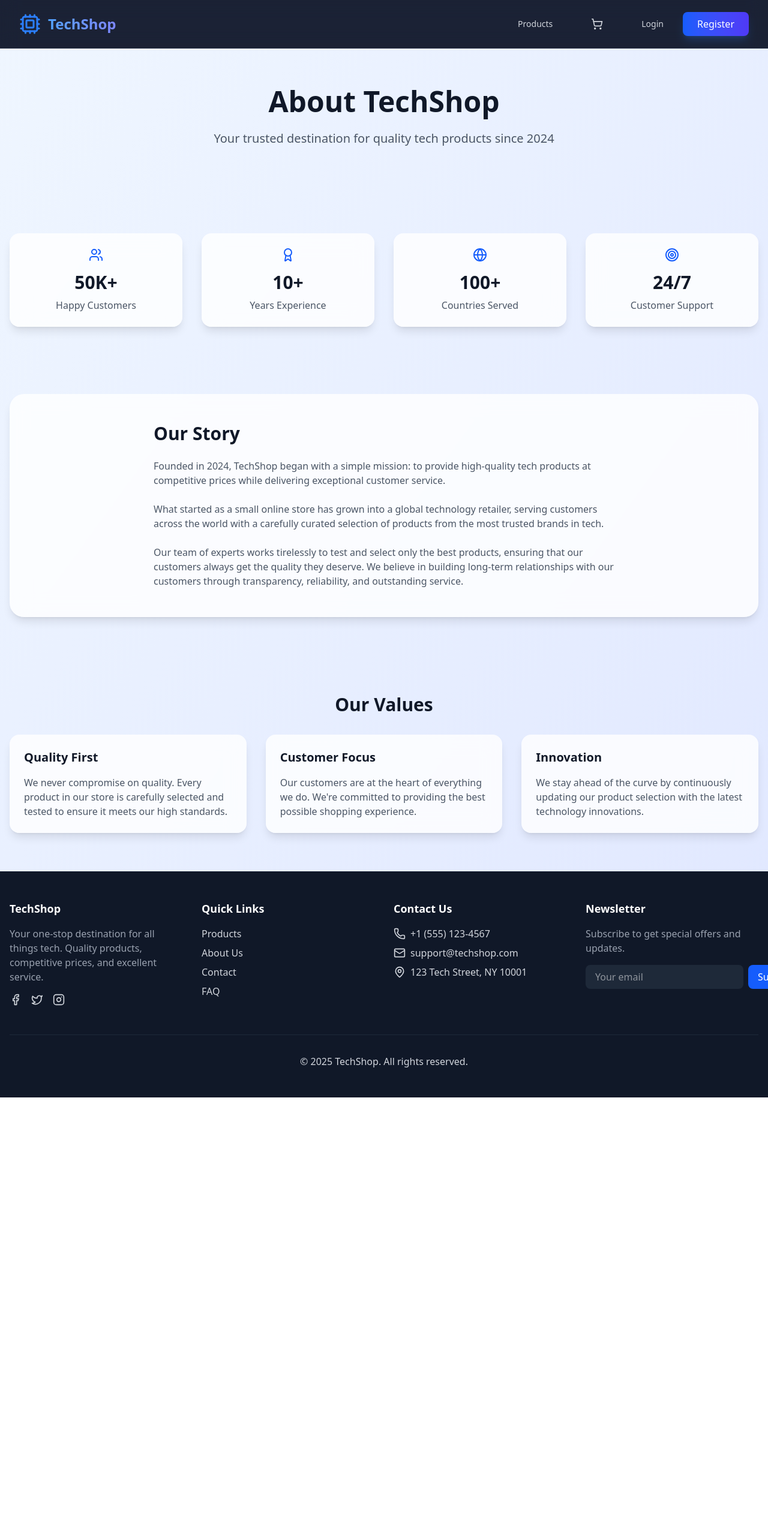
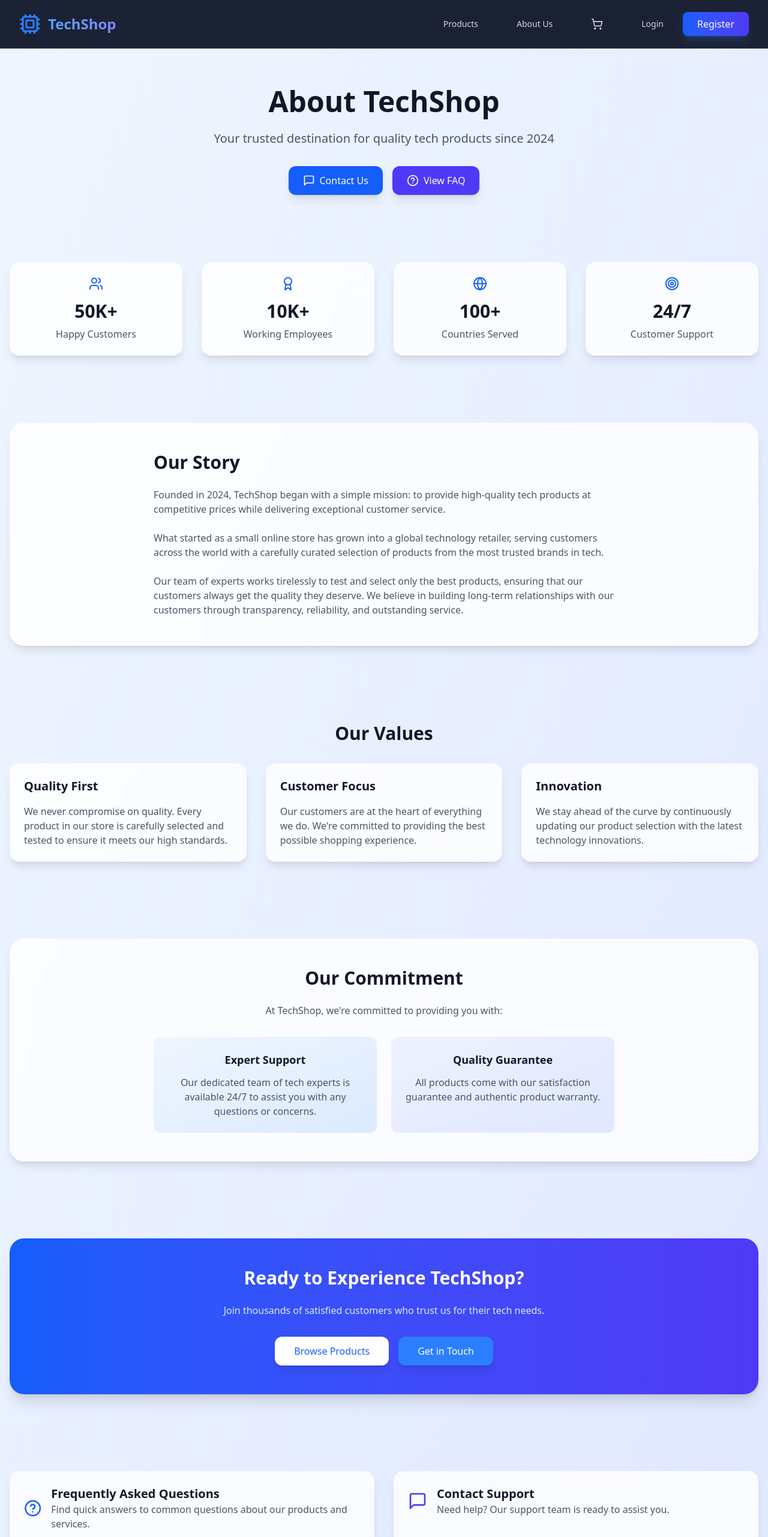
Before and after one commit to AdityaShirwalkar/TechShop, a React (Vite) app in the folder frontend/: page /about in a window 1280 px wide. Shown: the top 2563 px of the page at 60% size. Before the commit the page ends 1830 px from the top, so only its background shows below. Built offline with nearby package versions, Linux system fonts and the light colour scheme.

Commit message:
Updated navbar and about section

```diff
--- a/frontend/src/components/Navbar.jsx
+++ b/frontend/src/components/Navbar.jsx
@@ -11,18 +11,21 @@ export default function Navbar() {
 
   const cartItemsCount = cart.reduce((acc, item) => acc + item.quantity, 0);
   const isAdmin = user?.role === 'admin';
-
-  // Extract username from email (everything before @)
   const username = user?.username ? user.username : '';
 
   const handleLogout = async () => {
     try {
       await logout();
-      // Redirect will be handled by the AuthContext
     } catch (error) {
       console.error('Failed to logout:', error);
     }
   };
+
+  // Simplified navigation links array
+  const navigationLinks = [
+    { to: "/products", label: "Products" },
+    { to: "/about", label: "About Us" },
+  ];
 
   return (
     <nav className="bg-white/5 backdrop-blur-lg border-b border-white/10 sticky top-0 z-50">
@@ -45,12 +48,15 @@ export default function Navbar() {
 
           {/* Desktop Navigation */}
           <div className="hidden sm:flex sm:items-center sm:space-x-8">
+            {navigationLinks.map((link) => (
               <Link
-              to="/products"
+                key={link.to}
+                to={link.to}
                 className="text-gray-300 hover:text-white px-4 py-2 text-sm font-medium rounded-lg hover:bg-white/5 transition-colors duration-200"
               >
-              Products
+                {link.label}
               </Link>
+            ))}
 
             {isAdmin && (
               <Link
@@ -87,7 +93,7 @@ export default function Navbar() {
                   onClick={handleLogout}
                   className="flex items-center space-x-2 bg-gradient-to-r from-rose-500 to-pink-600 text-white px-4 py-2 rounded-lg hover:from-rose-600 hover:to-pink-700 transition-all duration-300"
                 >
-                  <LogOut className=" w-4 h-4" />
+                  <LogOut className="w-4 h-4" />
                   <span>Logout</span>
                 </button>
               </div>
@@ -125,12 +131,15 @@ export default function Navbar() {
       {isMobileMenuOpen && (
         <div className="sm:hidden bg-gray-900/90 backdrop-blur-lg border-t border-white/10">
           <div className="px-4 pt-2 pb-3 space-y-2">
+            {navigationLinks.map((link) => (
               <Link
-              to="/products"
+                key={link.to}
+                to={link.to}
                 className="block px-4 py-3 text-base font-medium text-gray-300 hover:text-white hover:bg-white/5 rounded-lg transition-colors duration-200"
               >
-              Products
+                {link.label}
               </Link>
+            ))}
 
             {isAdmin && (
               <Link
@@ -156,6 +165,7 @@ export default function Navbar() {
                 </span>
               )}
             </Link>
+
             {user ? (
               <>
                 <div className="px-4 py-3">
@@ -165,7 +175,7 @@ export default function Navbar() {
                   )}
                 </div>
                 <button
-                  onClick={logout}
+                  onClick={handleLogout}
                   className="w-full flex items-center px-4 py-3 text-base font-medium text-rose-400 hover:text-rose-300 hover:bg-white/5 rounded-lg transition-colors duration-200"
                 >
                   <LogOut className="w-5 h-5 mr-3" />
--- a/frontend/src/pages/About.jsx
+++ b/frontend/src/pages/About.jsx
@@ -1,11 +1,12 @@
 import React from 'react';
+import { Link } from 'react-router-dom';
 import Footer from '../components/Footer';
-import { Users, Award, Globe, Target } from 'lucide-react';
+import { Users, Award, Globe, Target, MessageSquare, HelpCircle } from 'lucide-react';
 
 function About() {
   const stats = [
     { icon: <Users className="w-6 h-6" />, number: "50K+", label: "Happy Customers" },
-    { icon: <Award className="w-6 h-6" />, number: "10+", label: "Years Experience" },
+    { icon: <Award className="w-6 h-6" />, number: "10K+", label: "Working Employees" },
     { icon: <Globe className="w-6 h-6" />, number: "100+", label: "Countries Served" },
     { icon: <Target className="w-6 h-6" />, number: "24/7", label: "Customer Support" }
   ];
@@ -19,6 +20,24 @@ function About() {
           <p className="text-xl text-gray-600 mb-8">
             Your trusted destination for quality tech products since 2024
           </p>
+
+          {/* Quick Action Buttons */}
+          <div className="flex flex-wrap justify-center gap-4 mt-8">
+            <Link
+              to="/contact"
+              className="inline-flex items-center px-6 py-3 bg-blue-600 text-white rounded-xl hover:bg-blue-700 transition-all duration-300 shadow-lg hover:shadow-blue-500/20"
+            >
+              <MessageSquare className="w-5 h-5 mr-2" />
+              Contact Us
+            </Link>
+            <Link
+              to="/faq"
+              className="inline-flex items-center px-6 py-3 bg-indigo-600 text-white rounded-xl hover:bg-indigo-700 transition-all duration-300 shadow-lg hover:shadow-indigo-500/20"
+            >
+              <HelpCircle className="w-5 h-5 mr-2" />
+              View FAQ
+            </Link>
+          </div>
         </div>
       </div>
 
@@ -26,7 +45,7 @@ function About() {
       <div className="max-w-7xl mx-auto px-4 py-12">
         <div className="grid grid-cols-1 md:grid-cols-2 lg:grid-cols-4 gap-8">
           {stats.map((stat, index) => (
-            <div key={index} className="bg-white/80 backdrop-blur-lg rounded-2xl p-6 text-center shadow-lg">
+            <div key={index} className="bg-white/80 backdrop-blur-lg rounded-2xl p-6 text-center shadow-lg hover:shadow-xl transition-shadow duration-300">
               <div className="flex justify-center text-blue-600 mb-4">{stat.icon}</div>
               <h3 className="text-3xl font-bold text-gray-900 mb-2">{stat.number}</h3>
               <p className="text-gray-600">{stat.label}</p>
@@ -65,27 +84,109 @@ function About() {
       <div className="max-w-7xl mx-auto px-4 py-16">
         <h2 className="text-3xl font-bold text-gray-900 mb-8 text-center">Our Values</h2>
         <div className="grid grid-cols-1 md:grid-cols-3 gap-8">
-          <div className="bg-white/80 backdrop-blur-lg rounded-2xl p-6 shadow-lg">
+          <div className="bg-white/80 backdrop-blur-lg rounded-2xl p-6 shadow-lg hover:shadow-xl transition-shadow duration-300">
             <h3 className="text-xl font-semibold text-gray-900 mb-4">Quality First</h3>
             <p className="text-gray-600">
               We never compromise on quality. Every product in our store is carefully selected
               and tested to ensure it meets our high standards.
             </p>
           </div>
-          <div className="bg-white/80 backdrop-blur-lg rounded-2xl p-6 shadow-lg">
+          <div className="bg-white/80 backdrop-blur-lg rounded-2xl p-6 shadow-lg hover:shadow-xl transition-shadow duration-300">
             <h3 className="text-xl font-semibold text-gray-900 mb-4">Customer Focus</h3>
             <p className="text-gray-600">
               Our customers are at the heart of everything we do. We're committed to providing
               the best possible shopping experience.
             </p>
           </div>
-          <div className="bg-white/80 backdrop-blur-lg rounded-2xl p-6 shadow-lg">
-            <h3 className="text-xl font-semibold text-gray-900 mb-4">Innovation</h3>
+          <div className="bg-white/80 backdrop-blur-lg rounded-2xl p-6 shadow-lg hover:shadow-xl transition-shadow duration-300">
+          <h3 className="text-xl font-semibold text-gray-900 mb-4">Innovation</h3>
             <p className="text-gray-600">
               We stay ahead of the curve by continuously updating our product selection with
               the latest technology innovations.
             </p>
           </div>
+        </div>
+      </div>
+
+      {/* Team Section */}
+      <div className="max-w-7xl mx-auto px-4 py-16">
+        <div className="bg-white/80 backdrop-blur-lg rounded-3xl p-8 md:p-12 shadow-lg">
+          <div className="max-w-3xl mx-auto text-center">
+            <h2 className="text-3xl font-bold text-gray-900 mb-6">Our Commitment</h2>
+            <p className="text-gray-600 mb-8">
+              At TechShop, we're committed to providing you with:
+            </p>
+            <div className="grid grid-cols-1 md:grid-cols-2 gap-6">
+              <div className="p-6 rounded-xl bg-gradient-to-br from-blue-50 to-blue-100">
+                <h3 className="text-lg font-semibold text-gray-900 mb-3">Expert Support</h3>
+                <p className="text-gray-600">
+                  Our dedicated team of tech experts is available 24/7 to assist you with any questions or concerns.
+                </p>
+              </div>
+              <div className="p-6 rounded-xl bg-gradient-to-br from-indigo-50 to-indigo-100">
+                <h3 className="text-lg font-semibold text-gray-900 mb-3">Quality Guarantee</h3>
+                <p className="text-gray-600">
+                  All products come with our satisfaction guarantee and authentic product warranty.
+                </p>
+              </div>
+            </div>
+          </div>
+        </div>
+      </div>
+
+      {/* Call to Action Section */}
+      <div className="max-w-7xl mx-auto px-4 py-16">
+        <div className="bg-gradient-to-r from-blue-600 to-indigo-600 rounded-3xl p-8 md:p-12 shadow-xl">
+          <div className="max-w-3xl mx-auto text-center">
+            <h2 className="text-3xl font-bold text-white mb-6">Ready to Experience TechShop?</h2>
+            <p className="text-blue-100 mb-8">
+              Join thousands of satisfied customers who trust us for their tech needs.
+            </p>
+            <div className="flex flex-wrap justify-center gap-4">
+              <Link
+                to="/products"
+                className="inline-flex items-center px-8 py-3 bg-white text-blue-600 rounded-xl hover:bg-blue-50 transition-all duration-300 shadow-lg"
+              >
+                Browse Products
+              </Link>
+              <Link
+                to="/contact"
+                className="inline-flex items-center px-8 py-3 bg-blue-500 text-white rounded-xl hover:bg-blue-400 transition-all duration-300 shadow-lg"
+              >
+                Get in Touch
+              </Link>
+            </div>
+          </div>
+        </div>
+      </div>
+
+      {/* Support Links */}
+      <div className="max-w-7xl mx-auto px-4 py-16">
+        <div className="grid grid-cols-1 md:grid-cols-2 gap-8">
+          <Link
+            to="/faq"
+            className="group bg-white/80 backdrop-blur-lg rounded-2xl p-6 shadow-lg hover:shadow-xl transition-all duration-300"
+          >
+            <div className="flex items-center space-x-4">
+              <HelpCircle className="w-8 h-8 text-blue-600 group-hover:text-blue-500 transition-colors" />
+              <div>
+                <h3 className="text-xl font-semibold text-gray-900 group-hover:text-blue-600 transition-colors">Frequently Asked Questions</h3>
+                <p className="text-gray-600">Find quick answers to common questions about our products and services.</p>
+              </div>
+            </div>
+          </Link>
+          <Link
+            to="/contact"
+            className="group bg-white/80 backdrop-blur-lg rounded-2xl p-6 shadow-lg hover:shadow-xl transition-all duration-300"
+          >
+            <div className="flex items-center space-x-4">
+              <MessageSquare className="w-8 h-8 text-indigo-600 group-hover:text-indigo-500 transition-colors" />
+              <div>
+                <h3 className="text-xl font-semibold text-gray-900 group-hover:text-indigo-600 transition-colors">Contact Support</h3>
+                <p className="text-gray-600">Need help? Our support team is ready to assist you.</p>
+              </div>
+            </div>
+          </Link>
         </div>
       </div>
 
```
Also changed, not shown: frontend/src/components/Profile.jsx (+10 -2 lines). Lines whose indentation alone changed are shown as unchanged.
